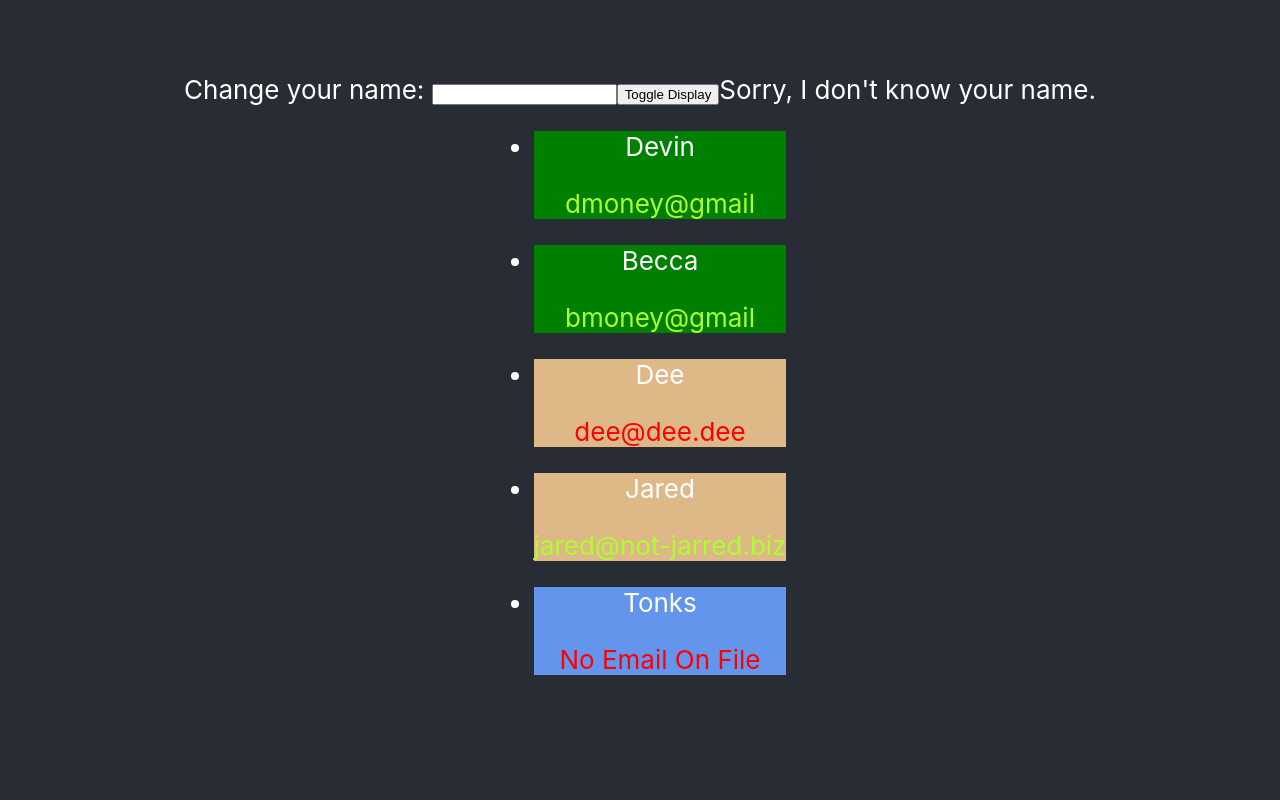
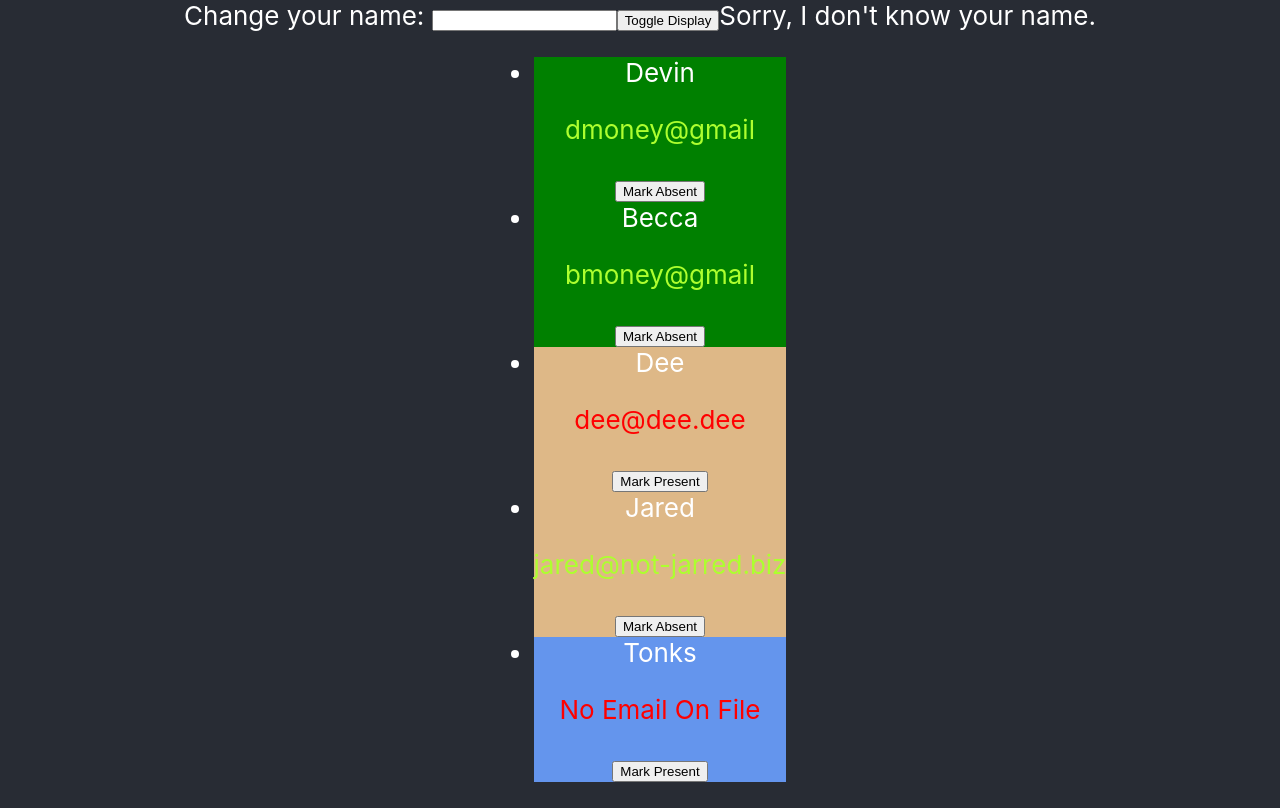
Before and after one commit to geomsb/leaves-students-app, a React (Create React App) app: page / in a window 1280 px wide. Built offline with nearby package versions, Linux system fonts and the light colour scheme.

Commit message:
formatting of absent and present in Student.js

```diff
--- a/src/components/Student.js
+++ b/src/components/Student.js
@@ -14,14 +14,17 @@ class Student extends React.Component {
 
   buildStyles () {
     let selectStyles = this.props.class.toLowerCase();
-    selectStyles = selectStyles +  ' ' + (this.props.present ? 'present' : 'absent');
+    selectStyles = selectStyles + ' ' + (this.props.present ? 'present' : 'absent');
     return selectStyles;
   }
 
   render () {
     return (
       <li className={this.buildStyles()}>
-      {this.props.name} <p>{this.props.email}</p>
+        {this.props.name} <p>{this.props.email}</p>
+        <button>
+          Mark {this.props.present ? "Absent" : "Present"}
+        </button>
       </li>
     );
   }
```
